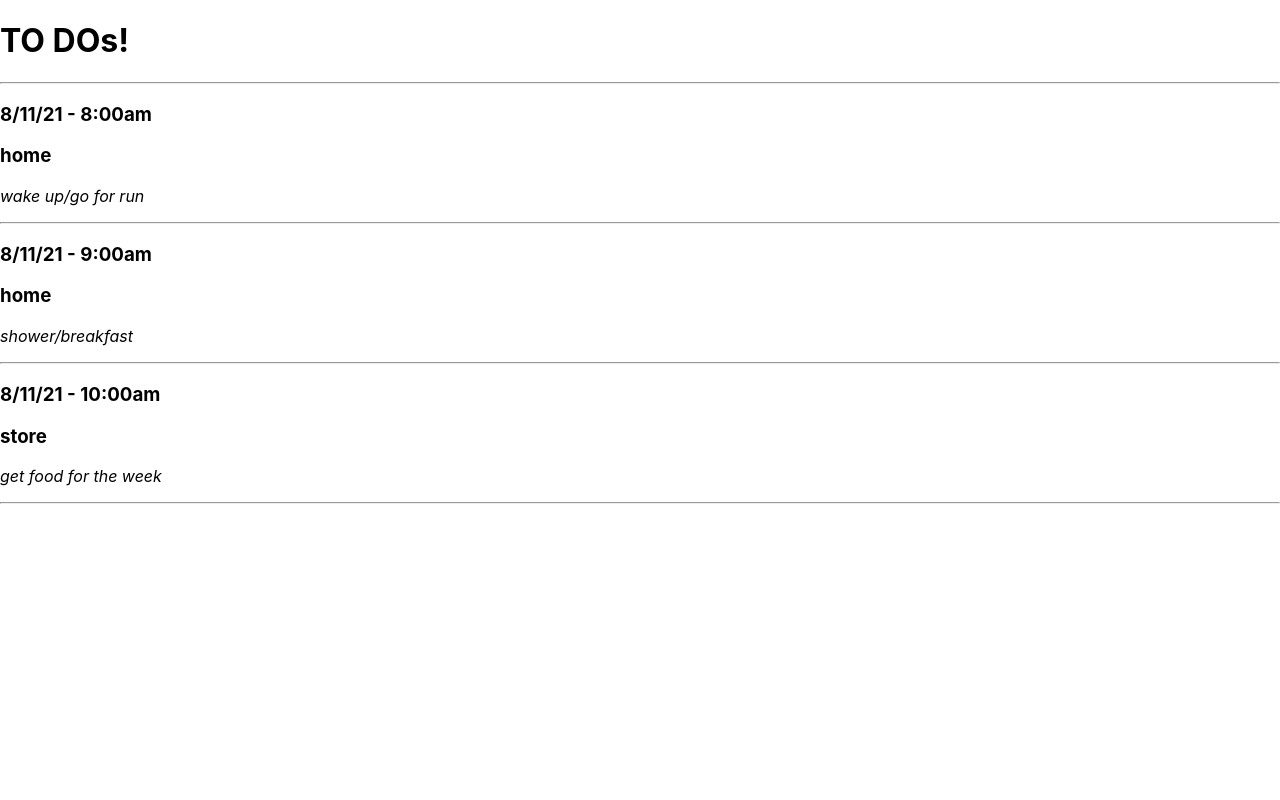
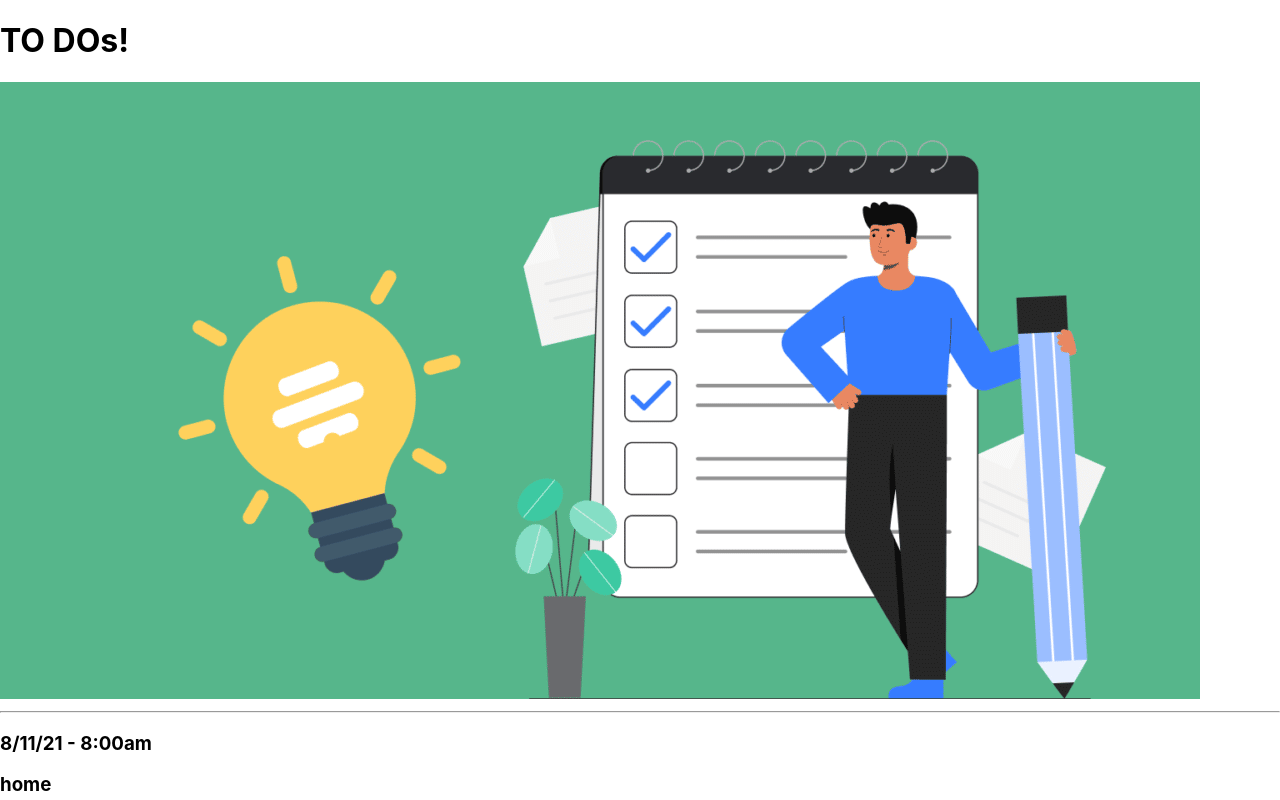
Before and after one commit to pangtodd/ToDoReact, a React (Create React App) app: page / in a window 1280 px wide. Shown: the top 800 px of the page. Built offline with nearby package versions, Linux system fonts and the light colour scheme.

Commit message:
added photo to header.

```diff
--- a/src/components/Header.js
+++ b/src/components/Header.js
@@ -1,8 +1,12 @@
 import React from "react";
+import toDoImage from "./../img/todo.png";
 
 function Header(){
   return (
-    <h1>TO DOs!</h1>
+    <React.Fragment>
+      <h1>TO DOs!</h1>
+      <img src={toDoImage} alt="guy checking to-dos off" />
+    </React.Fragment>
   );
 }
 
```
Also changed, not shown: src/components/toDoControl.js (added), src/img/todo.png (added).
